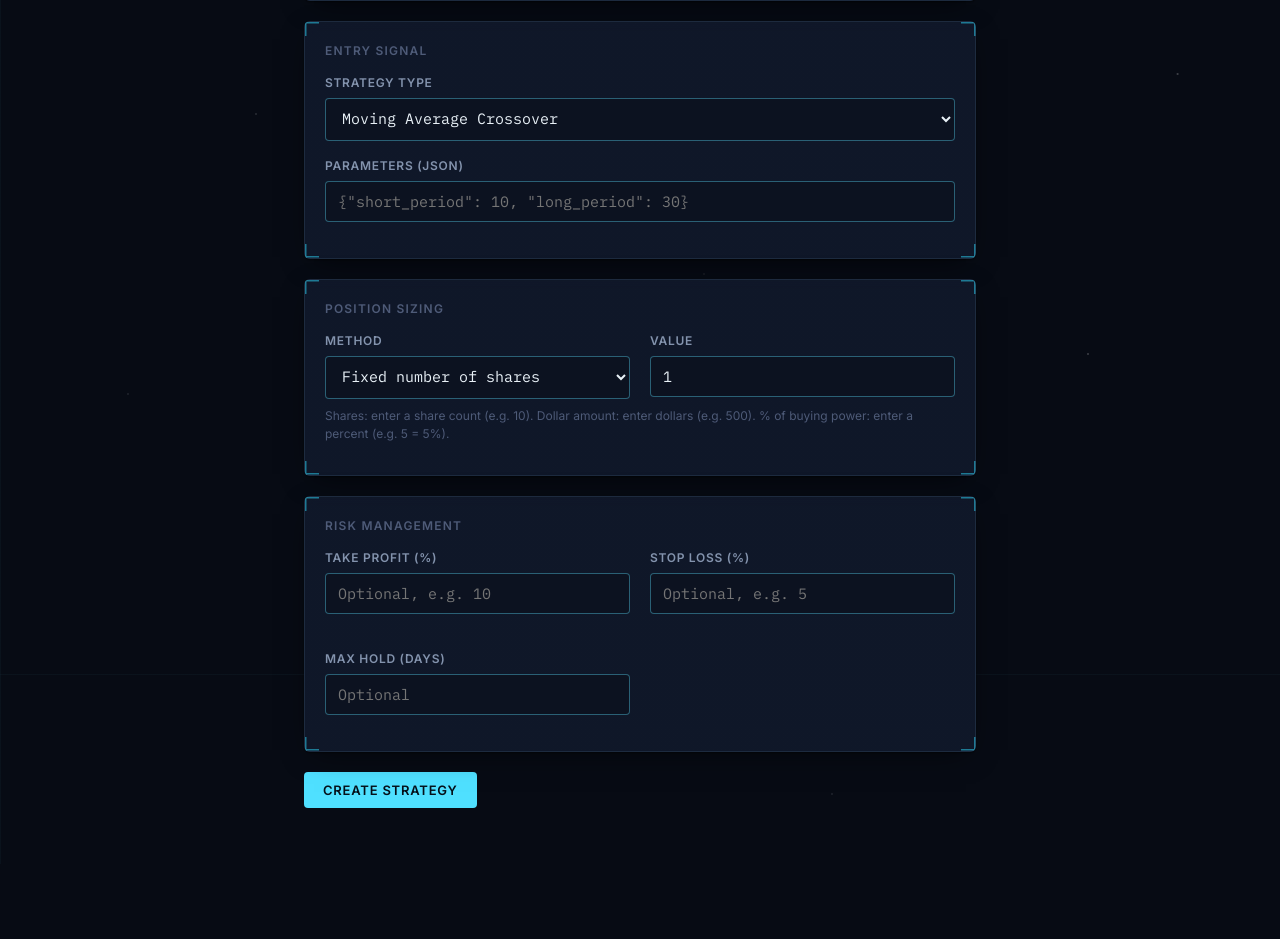
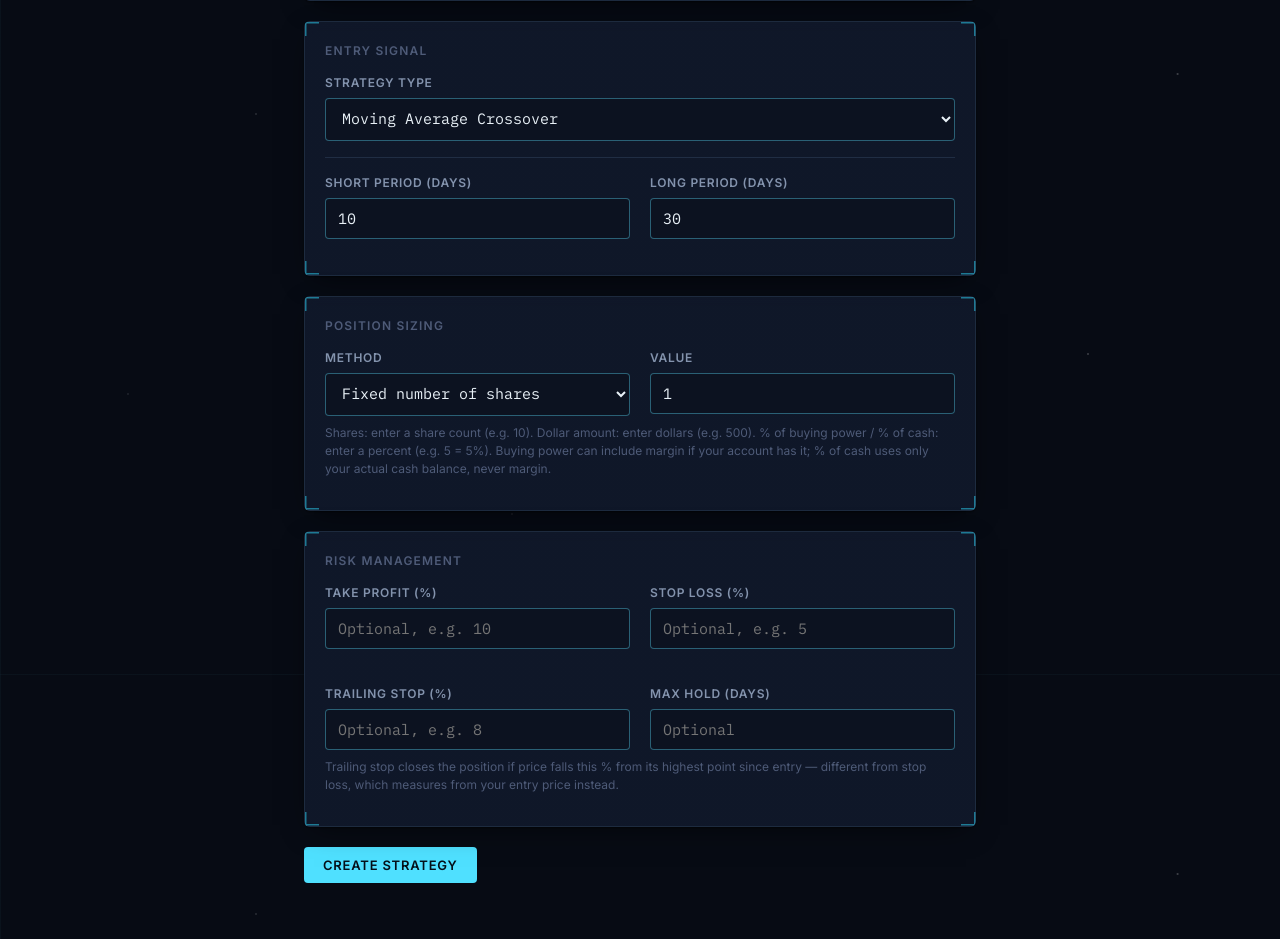
Before and after one commit to nalbright36/albright-financial, a Django app: page /strategies/new/ in a window 1280 px wide. Shown: the part 926-1865 px from the top of the page. Before the commit the page ends 1734 px from the top, so only its background shows below. Run offline with Django 5.2, Linux system fonts and the light colour scheme; the visitor is signed in with stand-in values (Sample User, id 1); data that the repository does not hold is empty.

Commit message:
adding new trade strategy options in the creator

```diff
--- a/albright_trading_app/static/style.css
+++ b/albright_trading_app/static/style.css
@@ -775,6 +775,17 @@ table.holdings th.sorted-desc::after {
   margin-top: 4px;
 }
 
+/* ---------- Strategy parameter groups (shown/hidden via JS
+   based on selected strategy type) ---------- */
+.param-group {
+  margin-top: 16px;
+  padding-top: 16px;
+  border-top: 1px solid var(--border);
+}
+.param-group:first-of-type {
+  margin-top: 16px;
+}
+
 /* ---------- Divider / section rule ---------- */
 .rule {
   border: none;
--- a/albright_trading_app/views.py
+++ b/albright_trading_app/views.py
@@ -238,7 +238,7 @@ def _generate_ai_outlook(summary):
     )
 
     session_date_str = (
-        summary["session_date"].strftime("%A, %B %-d")
+        f"{summary['session_date'].strftime('%A, %B')} {summary['session_date'].day}"
         if summary.get("session_date") else None
     )
 
@@ -407,12 +407,103 @@ def trading_account(request):
 
     return render(request, "trading_account.html", context)
 
+def _describe_entry_signal(strategy):
+    p = strategy.parameters or {}
+    t = strategy.strategy_type
+
+    if t == "moving_average_crossover":
+        return f"MA Crossover — {p.get('short_period', '?')}/{p.get('long_period', '?')} day"
+
+    if t == "reddit_sentiment_threshold":
+        parts = [
+            f"\u2265{p.get('min_mentions_24h', '?')} mentions/24h",
+            f"\u2265{p.get('min_positive_ratio_24h', 0) * 100:.0f}% positive",
+        ]
+        if p.get("min_positive_acceleration_pct") is not None:
+            parts.append(f"+{p['min_positive_acceleration_pct']:.0f}% accel")
+        return "Reddit Sentiment — " + ", ".join(parts)
+
+    if t == "rsi_threshold":
+        return (
+            f"RSI({p.get('rsi_period', '?')}) — buy <{p.get('oversold_threshold', '?')}, "
+            f"sell >{p.get('overbought_threshold', '?')}"
+        )
+
+    if t == "bollinger_reversion":
+        return f"Bollinger({p.get('period', '?')}, {p.get('std_dev', '?')}\u03c3)"
+
+    if t == "price_breakout":
+        return f"{p.get('breakout_period', '?')}-Day Breakout"
+
+    return strategy.get_strategy_type_display()
+
+
+def _describe_universe(strategy):
+    if strategy.symbols.strip():
+        return strategy.symbols
+
+    parts = []
+    if strategy.filter_sectors_list:
+        parts.append(", ".join(strategy.filter_sectors_list))
+
+    if strategy.filter_min_price is not None or strategy.filter_max_price is not None:
+        lo = f"${strategy.filter_min_price:.0f}" if strategy.filter_min_price is not None else "any"
+        hi = f"${strategy.filter_max_price:.0f}" if strategy.filter_max_price is not None else "any"
+        parts.append(f"Price {lo}\u2013{hi}")
+
+    if strategy.filter_min_day_change_pct is not None:
+        parts.append(f"Day change \u2265{strategy.filter_min_day_change_pct:.1f}%")
+    if strategy.filter_max_day_change_pct is not None:
+        parts.append(f"\u2264{strategy.filter_max_day_change_pct:.1f}%")
+
+    if strategy.filter_min_reddit_mentions_24h is not None:
+        parts.append(f"\u2265{strategy.filter_min_reddit_mentions_24h} Reddit mentions")
+    if strategy.filter_min_reddit_positive_ratio is not None:
+        parts.append(f"\u2265{strategy.filter_min_reddit_positive_ratio * 100:.0f}% positive sentiment")
+
+    return " \u00b7 ".join(parts) if parts else "All S&P 500 stocks"
+
+
+def _describe_sizing(strategy):
+    method = strategy.position_sizing_method
+    value = strategy.position_sizing_value
+
+    if method == "fixed_shares":
+        return f"{int(value)} share{'s' if value != 1 else ''} per trade"
+    if method == "fixed_dollar":
+        return f"${value:,.0f} per trade"
+    if method == "pct_buying_power":
+        return f"{value:.1f}% of buying power"
+    if method == "pct_cash":
+        return f"{value:.1f}% of cash"
+    return f"{value} ({method})"
+
+
+def _describe_risk_management(strategy):
+    parts = []
+    if strategy.take_profit_pct is not None:
+        parts.append(f"TP {strategy.take_profit_pct:.1f}%")
+    if strategy.stop_loss_pct is not None:
+        parts.append(f"SL {strategy.stop_loss_pct:.1f}%")
+    if strategy.trailing_stop_pct is not None:
+        parts.append(f"Trailing {strategy.trailing_stop_pct:.1f}%")
+    if strategy.max_hold_days is not None:
+        parts.append(f"Max hold {strategy.max_hold_days}d")
+
+    return " \u00b7 ".join(parts) if parts else "No exit limits set"
+
+
+# ============================================================
+# REPLACE your existing strategies view with this version — the
+# only change is the four new *_desc keys added to each row.
+# ============================================================
+
 @login_required
 def strategies(request):
-    strategies = Strategy.objects.filter(user=request.user).order_by("name")
+    user_strategies = Strategy.objects.filter(user=request.user).order_by("name")
 
     strategy_rows = []
-    for strategy in strategies:
+    for strategy in user_strategies:
         total_pnl = strategy.trades.filter(status="closed").aggregate(
             total=Sum("realized_pnl")
         )["total"] or 0
@@ -428,6 +519,10 @@ def strategies(request):
             "closed_trades": closed_trades,
             "win_rate": win_rate,
             "is_gain": total_pnl >= 0,
+            "entry_signal_desc": _describe_entry_signal(strategy),
+            "universe_desc": _describe_universe(strategy),
+            "sizing_desc": _describe_sizing(strategy),
+            "risk_desc": _describe_risk_management(strategy),
         })
 
     context = {"strategy_rows": strategy_rows}
@@ -493,21 +588,61 @@ def _parse_optional_int(value):
         return None
 
 
+def _build_parameters_from_post(strategy_type, post):
+    """
+    Builds the strategy's `parameters` dict from the specific named
+    form fields for whichever strategy_type was selected — the form
+    only shows/submits the fields relevant to that type, so this
+    only ever reads the ones that matter for it.
+    """
+    if strategy_type == "moving_average_crossover":
+        return {
+            "short_period": _parse_optional_int(post.get("ma_short_period")) or 10,
+            "long_period": _parse_optional_int(post.get("ma_long_period")) or 30,
+        }
+
+    if strategy_type == "reddit_sentiment_threshold":
+        params = {
+            "min_mentions_24h": _parse_optional_int(post.get("rst_min_mentions_24h")) or 5,
+            "min_positive_ratio_24h": _parse_optional_float(post.get("rst_min_positive_ratio_24h")) or 0.6,
+        }
+        acceleration = _parse_optional_float(post.get("rst_min_positive_acceleration_pct"))
+        if acceleration is not None:
+            params["min_positive_acceleration_pct"] = acceleration
+        return params
+
+    if strategy_type == "rsi_threshold":
+        return {
+            "rsi_period": _parse_optional_int(post.get("rsi_period")) or 14,
+            "oversold_threshold": _parse_optional_float(post.get("rsi_oversold")) or 30,
+            "overbought_threshold": _parse_optional_float(post.get("rsi_overbought")) or 70,
+        }
+
+    if strategy_type == "bollinger_reversion":
+        return {
+            "period": _parse_optional_int(post.get("bb_period")) or 20,
+            "std_dev": _parse_optional_float(post.get("bb_std_dev")) or 2.0,
+        }
+
+    if strategy_type == "price_breakout":
+        return {
+            "breakout_period": _parse_optional_int(post.get("breakout_period")) or 20,
+        }
+
+    return {}
+
+
 @login_required
 def strategy_create(request):
     if request.method == "POST":
-        params_raw = request.POST.get("parameters", "").strip() or "{}"
-        try:
-            parameters = json.loads(params_raw)
-        except ValueError:
-            parameters = {}
-
+        strategy_type = request.POST.get("strategy_type")
+        parameters = _build_parameters_from_post(strategy_type, request.POST)
         selected_sectors = request.POST.getlist("filter_sectors")
 
         Strategy.objects.create(
             user=request.user,
             name=request.POST.get("name", "").strip(),
-            strategy_type=request.POST.get("strategy_type"),
+            strategy_type=strategy_type,
             description=request.POST.get("description", "").strip(),
 
             symbols=request.POST.get("symbols", "").strip(),
@@ -526,6 +661,7 @@ def strategy_create(request):
 
             take_profit_pct=_parse_optional_float(request.POST.get("take_profit_pct")),
             stop_loss_pct=_parse_optional_float(request.POST.get("stop_loss_pct")),
+            trailing_stop_pct=_parse_optional_float(request.POST.get("trailing_stop_pct")),
             max_hold_days=_parse_optional_int(request.POST.get("max_hold_days")),
 
             is_active=False,
@@ -539,9 +675,6 @@ def strategy_create(request):
     except Exception:
         logger.exception("Failed to load sectors for strategy creation form")
         sectors = []
-
-# ADD to your views.py imports:
-#   from .models import POSITION_SIZING_CHOICES
 
     return render(request, "strategy_create.html", {
         "strategy_type_choices": Strategy.STRATEGY_TYPE_CHOICES,
--- a/templates/strategy_create.html
+++ b/templates/strategy_create.html
@@ -91,9 +91,76 @@
                 </select>
             </div>
 
-            <div class="field">
-                <label for="parameters">Parameters (JSON)</label>
-                <input type="text" name="parameters" id="parameters" placeholder='{"short_period": 10, "long_period": 30}'>
+            <!-- Moving Average Crossover -->
+            <div class="param-group" data-strategy-type="moving_average_crossover">
+                <div class="grid grid-2">
+                    <div class="field">
+                        <label for="ma_short_period">Short Period (days)</label>
+                        <input type="number" name="ma_short_period" id="ma_short_period" value="10" min="1">
+                    </div>
+                    <div class="field">
+                        <label for="ma_long_period">Long Period (days)</label>
+                        <input type="number" name="ma_long_period" id="ma_long_period" value="30" min="1">
+                    </div>
+                </div>
+            </div>
+
+            <!-- Reddit Sentiment Threshold -->
+            <div class="param-group" data-strategy-type="reddit_sentiment_threshold">
+                <div class="grid grid-2">
+                    <div class="field">
+                        <label for="rst_min_mentions_24h">Min Mentions (24h)</label>
+                        <input type="number" name="rst_min_mentions_24h" id="rst_min_mentions_24h" value="5" min="0">
+                    </div>
+                    <div class="field">
+                        <label for="rst_min_positive_ratio_24h">Min Positive Ratio (0&ndash;1)</label>
+                        <input type="number" step="0.05" min="0" max="1" name="rst_min_positive_ratio_24h" id="rst_min_positive_ratio_24h" value="0.6">
+                    </div>
+                    <div class="field">
+                        <label for="rst_min_positive_acceleration_pct">Min Positive Acceleration % (optional)</label>
+                        <input type="number" step="1" name="rst_min_positive_acceleration_pct" id="rst_min_positive_acceleration_pct" placeholder="e.g. 30">
+                    </div>
+                </div>
+            </div>
+
+            <!-- RSI Threshold -->
+            <div class="param-group" data-strategy-type="rsi_threshold">
+                <div class="grid grid-2">
+                    <div class="field">
+                        <label for="rsi_period">RSI Period (days)</label>
+                        <input type="number" name="rsi_period" id="rsi_period" value="14" min="2">
+                    </div>
+                    <div class="field">
+                        <label for="rsi_oversold">Oversold Threshold</label>
+                        <input type="number" name="rsi_oversold" id="rsi_oversold" value="30" min="0" max="100">
+                    </div>
+                    <div class="field">
+                        <label for="rsi_overbought">Overbought Threshold</label>
+                        <input type="number" name="rsi_overbought" id="rsi_overbought" value="70" min="0" max="100">
+                    </div>
+                </div>
+            </div>
+
+            <!-- Bollinger Band Reversion -->
+            <div class="param-group" data-strategy-type="bollinger_reversion">
+                <div class="grid grid-2">
+                    <div class="field">
+                        <label for="bb_period">Period (days)</label>
+                        <input type="number" name="bb_period" id="bb_period" value="20" min="2">
+                    </div>
+                    <div class="field">
+                        <label for="bb_std_dev">Std Dev Multiplier</label>
+                        <input type="number" step="0.1" name="bb_std_dev" id="bb_std_dev" value="2.0" min="0.1">
+                    </div>
+                </div>
+            </div>
+
+            <!-- Price Breakout -->
+            <div class="param-group" data-strategy-type="price_breakout">
+                <div class="field">
+                    <label for="breakout_period">Breakout Lookback (days)</label>
+                    <input type="number" name="breakout_period" id="breakout_period" value="20" min="2">
+                </div>
             </div>
         </div>
 
@@ -117,7 +184,8 @@
             </div>
             <p style="color: var(--text-tertiary); font-size: 0.75rem; margin-top: -8px;">
                 Shares: enter a share count (e.g. 10). Dollar amount: enter dollars (e.g. 500).
-                % of buying power: enter a percent (e.g. 5 = 5%).
+                % of buying power / % of cash: enter a percent (e.g. 5 = 5%). Buying power can include
+                margin if your account has it; % of cash uses only your actual cash balance, never margin.
             </p>
         </div>
 
@@ -135,10 +203,18 @@
                     <input type="number" step="0.1" name="stop_loss_pct" id="stop_loss_pct" placeholder="Optional, e.g. 5">
                 </div>
                 <div class="field">
+                    <label for="trailing_stop_pct">Trailing Stop (%)</label>
+                    <input type="number" step="0.1" name="trailing_stop_pct" id="trailing_stop_pct" placeholder="Optional, e.g. 8">
+                </div>
+                <div class="field">
                     <label for="max_hold_days">Max Hold (days)</label>
                     <input type="number" name="max_hold_days" id="max_hold_days" placeholder="Optional">
                 </div>
             </div>
+            <p style="color: var(--text-tertiary); font-size: 0.75rem; margin-top: -8px;">
+                Trailing stop closes the position if price falls this % from its highest point since
+                entry — different from stop loss, which measures from your entry price instead.
+            </p>
         </div>
 
         <button type="submit" class="btn btn-primary">Create Strategy</button>
@@ -147,20 +223,17 @@
 </div>
 
 <script>
-const PARAM_PLACEHOLDERS = {
-    "moving_average_crossover": '{"short_period": 10, "long_period": 30}',
-    "reddit_sentiment_threshold": '{"min_mentions_24h": 5, "min_positive_ratio_24h": 0.6, "min_positive_acceleration_pct": 30}',
-};
+const strategyTypeSelect = document.getElementById('strategy_type');
+const paramGroups = document.querySelectorAll('.param-group');
 
-const strategyTypeSelect = document.getElementById('strategy_type');
-const parametersInput = document.getElementById('parameters');
-
-function updateParamPlaceholder() {
-    const placeholder = PARAM_PLACEHOLDERS[strategyTypeSelect.value];
-    if (placeholder) parametersInput.placeholder = placeholder;
+function updateParamGroups() {
+    const selected = strategyTypeSelect.value;
+    paramGroups.forEach(function (group) {
+        group.style.display = (group.dataset.strategyType === selected) ? 'block' : 'none';
+    });
 }
 
-strategyTypeSelect.addEventListener('change', updateParamPlaceholder);
-updateParamPlaceholder(); // set correctly on initial load too
+strategyTypeSelect.addEventListener('change', updateParamGroups);
+updateParamGroups(); // set correctly on initial page load too
 </script>
 {% endblock %}
```
Also changed, not shown: albright_trading_app/management/commands/run_strategy_engine.py (+26 -0 lines), albright_trading_app/models.py (+19 -29 lines), albright_trading_app/strategy_framework.py (+117 -0 lines), templates/strategies.html (+10 -5 lines), albright_trading_app/migrations/0008_strategy_trailing_stop_pct_trade_peak_price_and_more.py (added).
